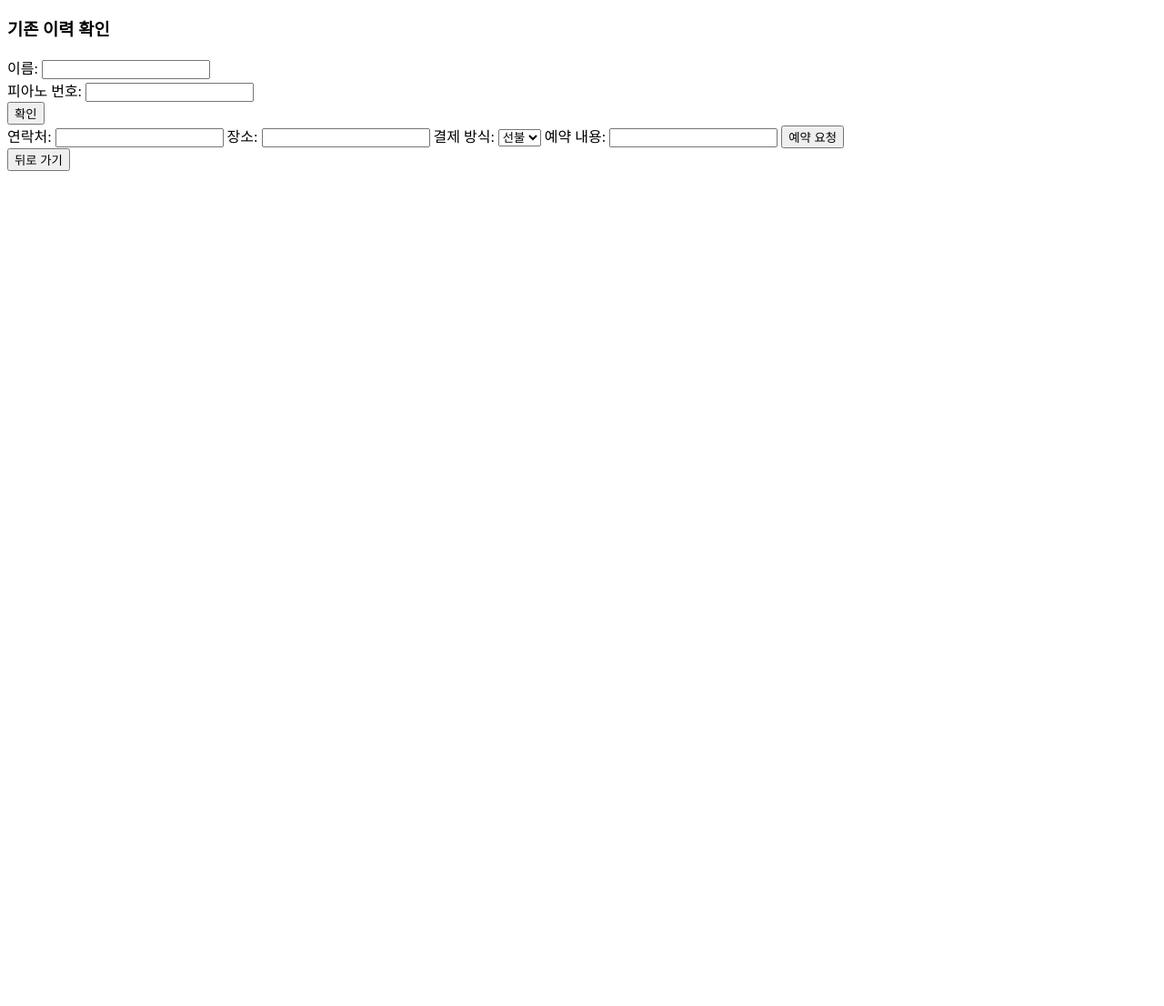
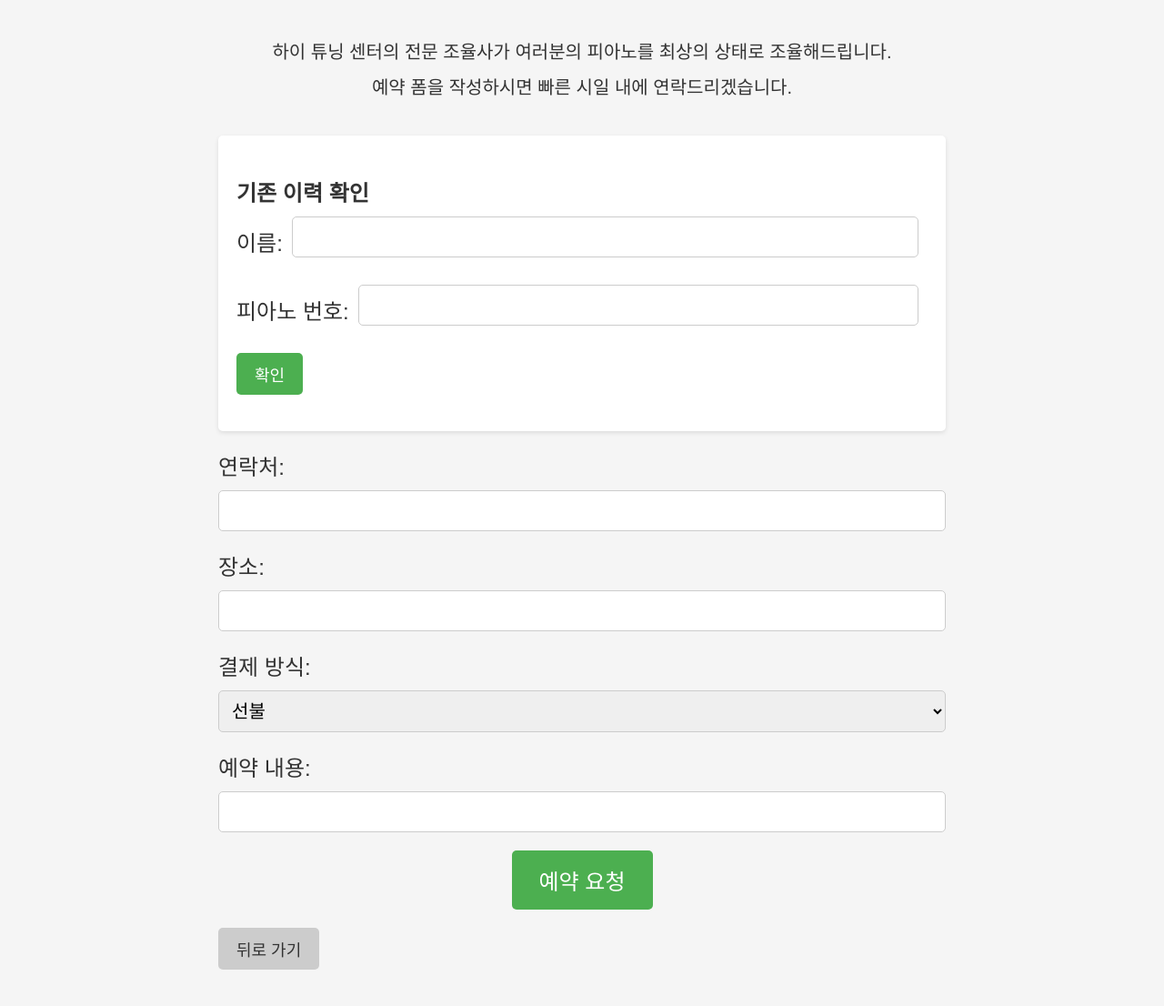
Before and after one commit to dsong831/Python, a Flask app: page /reservation in a window 1280 px wide. Shown: the part 475-1581 px from the top of the page at 91% size. Before the commit the page ends 663 px from the top, so only its background shows below. Run offline with Flask 3, Linux system fonts and the light colour scheme.

Commit message:
reservation.html 업데이트

```diff
--- a/templates/reservation.html
+++ b/templates/reservation.html
@@ -3,7 +3,162 @@
 <head>
     <title>하이 튜닝 센터 - 예약</title>
     <style>
-        /* 기존 페이지 스타일 코드 생략 */
+        body {
+            background-color: #f5f5f5;
+            color: #333;
+            font-family: Arial, sans-serif;
+            margin: 0;
+            padding: 0;
+        }
+
+        .container {
+            max-width: 800px;
+            margin: 0 auto;
+            padding: 40px;
+        }
+
+        h1 {
+            font-size: 48px;
+            margin-bottom: 30px;
+            text-align: center;
+        }
+
+        form {
+            display: flex;
+            flex-direction: column;
+        }
+
+        label {
+            font-size: 24px;
+            margin-bottom: 10px;
+        }
+
+        input[type="text"], input[type="tel"], input[type="number"], select {
+            font-size: 20px;
+            padding: 10px;
+            margin-bottom: 20px;
+            border-radius: 5px;
+            border: 1px solid #ccc;
+        }
+
+        .submit-btn {
+            font-size: 24px;
+            padding: 15px 30px;
+            border-radius: 5px;
+            border: none;
+            background-color: #4CAF50;
+            color: white;
+            cursor: pointer;
+            align-self: center;
+        }
+
+        .back-btn {
+            font-size: 18px;
+            padding: 10px 20px;
+            border-radius: 5px;
+            border: none;
+            background-color: #ccc;
+            color: #333;
+            cursor: pointer;
+            margin-top: 20px;
+            align-self: flex-start;
+        }
+
+        .image-container {
+            text-align: center;
+            margin-bottom: 40px;
+        }
+
+        .image-container img {
+            max-width: 100%;
+            height: auto;
+        }
+
+        .description {
+            text-align: center;
+            font-size: 20px;
+            margin-bottom: 40px;
+        }
+
+        .description p {
+            margin: 10px 0;
+        }
+
+        .history-check {
+            background-color: #fff;
+            padding: 20px;
+            border-radius: 5px;
+            margin-bottom: 20px;
+            box-shadow: 0 2px 5px rgba(0, 0, 0, 0.1);
+        }
+
+        .history-check h3 {
+            font-size: 24px;
+            margin-bottom: 10px;
+        }
+
+        .history-check .input-group {
+            display: flex;
+            align-items: center;
+            margin-bottom: 10px;
+        }
+
+        .history-check .input-group label {
+            margin-right: 10px;
+        }
+
+        .history-check .input-group input {
+            flex: 1;
+            margin-right: 10px;
+        }
+
+        .history-btn {
+            font-size: 18px;
+            padding: 10px 20px;
+            border-radius: 5px;
+            border: none;
+            background-color: #4CAF50;
+            color: white;
+            cursor: pointer;
+            margin-right: 10px;
+        }
+
+        #history-result {
+            margin-top: 20px;
+        }
+
+        @media (max-width: 768px) {
+            .container {
+                padding: 20px;
+            }
+
+            h1 {
+                font-size: 36px;
+            }
+
+            label {
+                font-size: 18px;
+            }
+
+            input[type="text"], input[type="tel"], input[type="number"], select {
+                font-size: 16px;
+            }
+
+            .submit-btn {
+                font-size: 20px;
+                padding: 12px 24px;
+            }
+
+            .back-btn {
+                font-size: 14px;
+                padding: 8px 16px;
+            }
+
+            .history-btn {
+                font-size: 14px;
+                padding: 8px 16px;
+            }
+        }
     </style>
 </head>
 <body>
```
